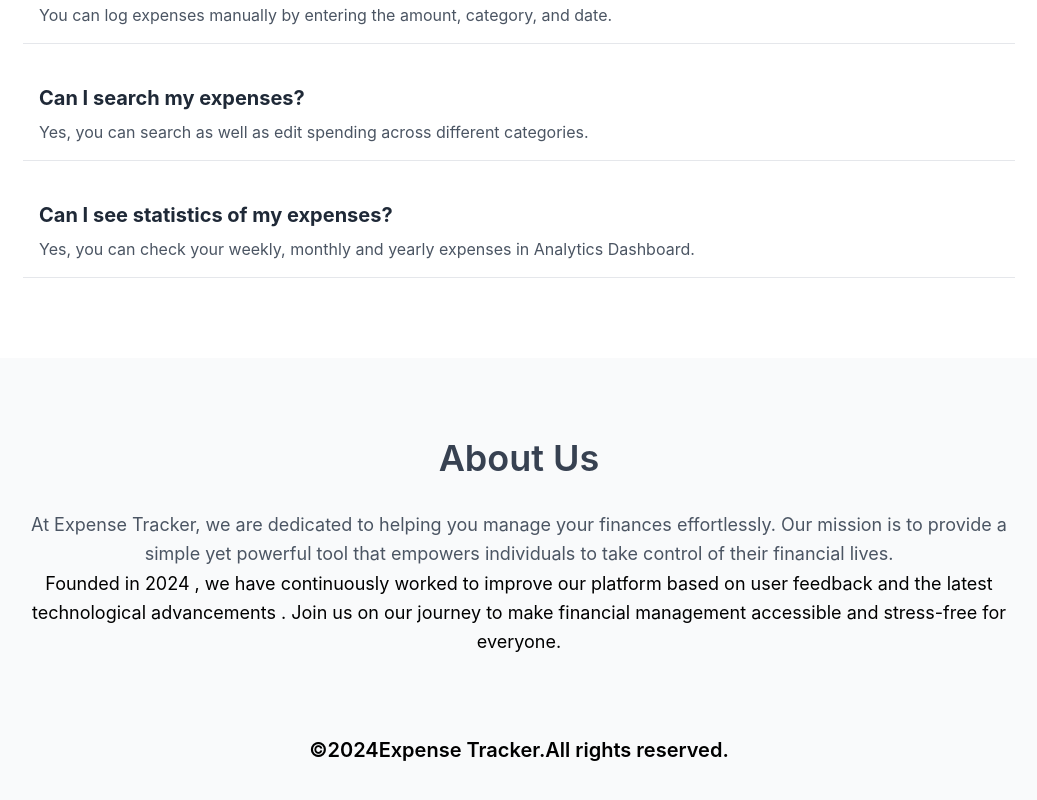
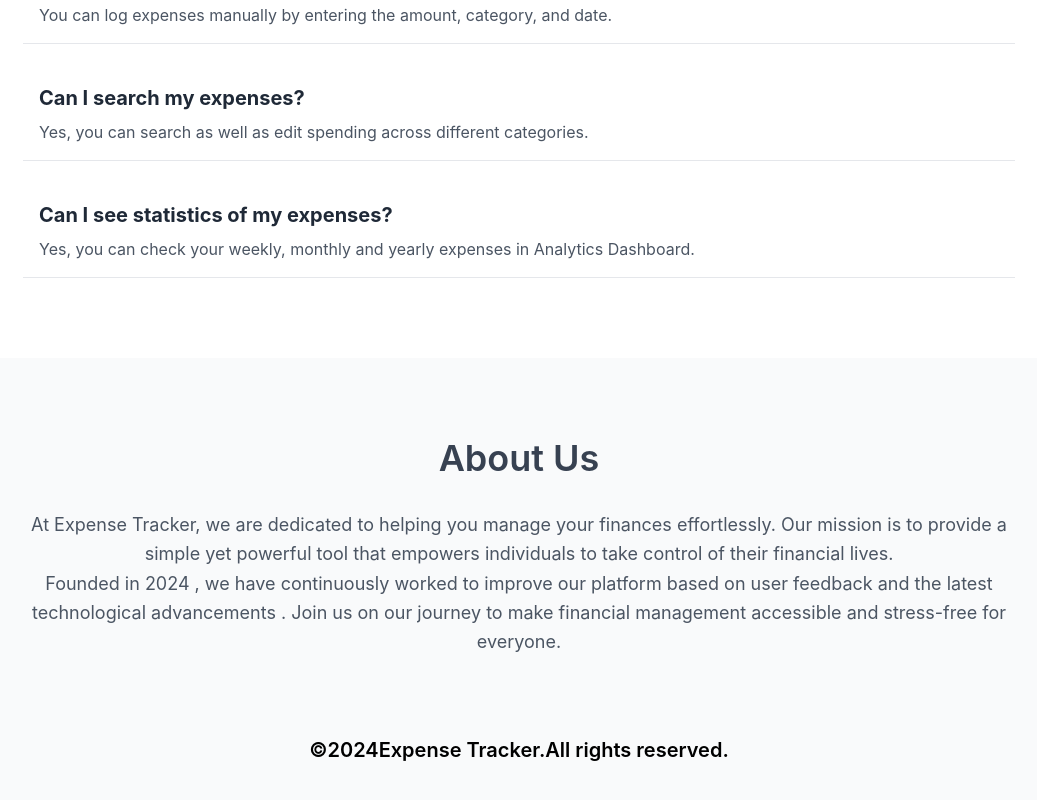
Before and after one commit to DhanashriPanchp/FrontEndProject, a React (Create React App) app in the folder expense-tracker-app/: page / in a window 1280 px wide. Shown: the part 1863-2663 px from the top of the page, without its empty margins (121-1158 px from the left). Built offline with nearby package versions, Linux system fonts and the light colour scheme.

Commit message:
Updated About Section

```diff
--- a/expense-tracker-app/src/components/LandingPage.js
+++ b/expense-tracker-app/src/components/LandingPage.js
@@ -180,7 +180,7 @@ const LandingPage = () => {
                 initial={{ opacity: 0 }}
                 whileInView={{ opacity: 1 }}
                 transition={{ delay: 0.5, duration: 0.5 }}
-                class="text-lg text-gray-x00 leading-relaxed text-center"
+                class="text-lg text-gray-600 leading-relaxed text-center"
               >
                 Founded in 2024 , we have continuously worked to improve our platform based on user feedback and the latest technological advancements . Join us on our journey to make financial management accessible and stress-free for everyone.
               </motion.p>
```
